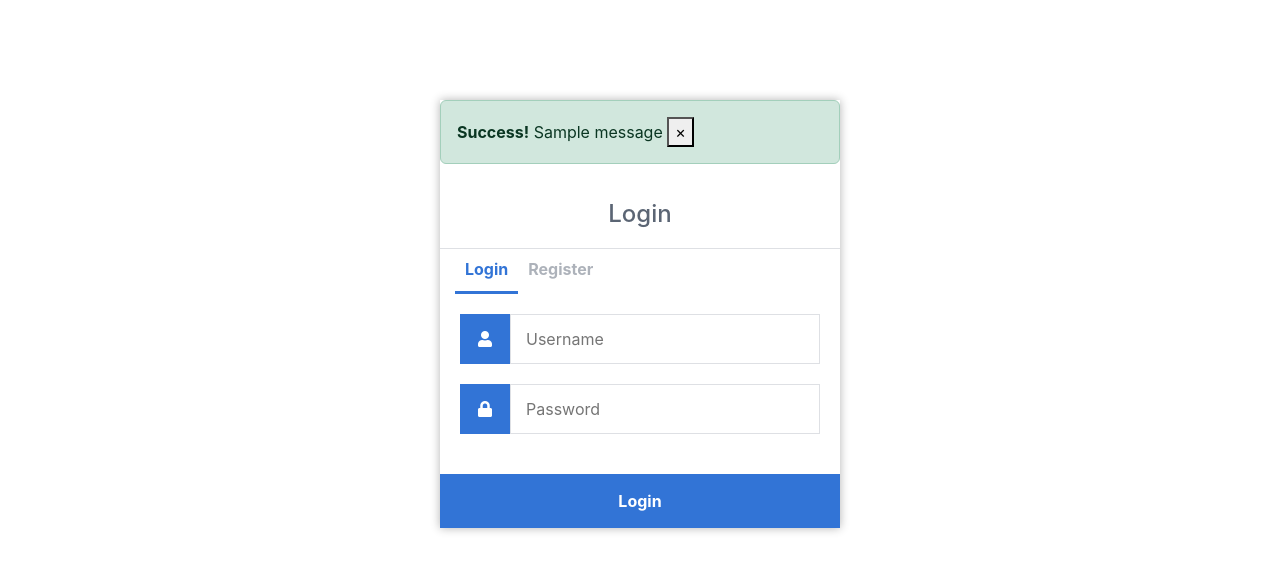
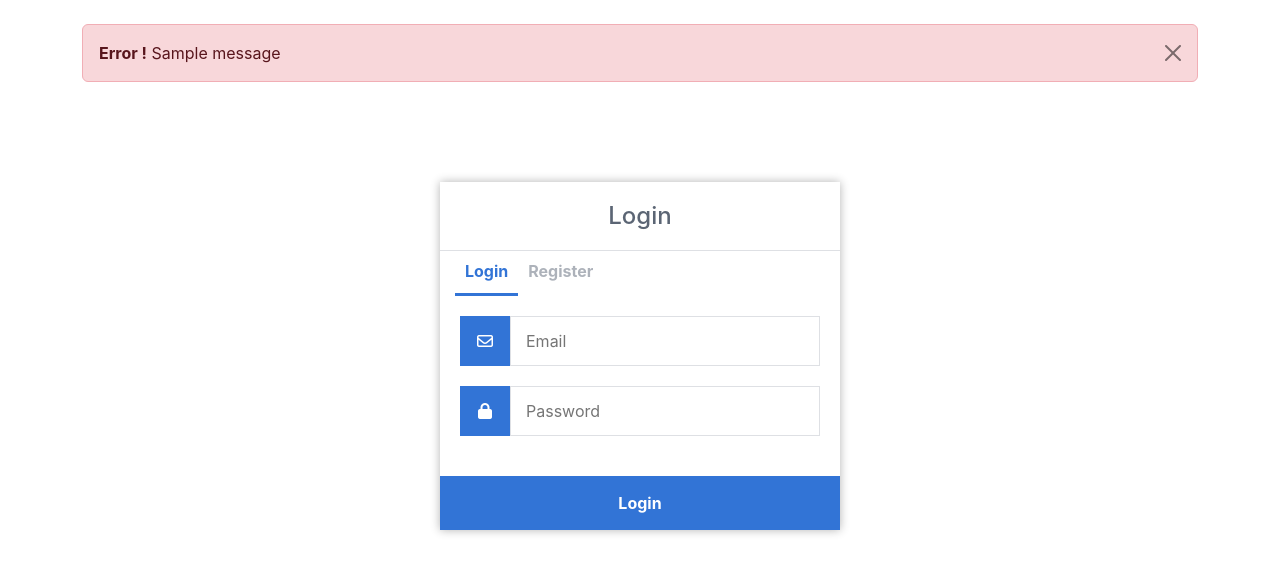
Before and after one commit to zakiamansyah/flask-crud, a Python web app: template app/templates/login.html in a window 1280 px wide. Shown: the part 74-648 px from the top of the page. Run offline with Jinja, Linux system fonts and the light colour scheme; the template is opened without the code that fills it, so the values that code supplies are empty; one stand-in notice (Sample message) is shown; some libraries are stand-ins or nearby versions.

Commit message:
Update version fontawesome and add flash message

```diff
--- a/app/templates/base.html
+++ b/app/templates/base.html
@@ -6,7 +6,7 @@
     <meta name="viewport" content="width=device-width, initial-scale=1.0">
     <title>My Data - {% block title %} {% endblock%}</title>
     <link rel="stylesheet" href="{{ url_for('static', filename='style.css') }}">
-    <link rel="stylesheet" href="https://use.fontawesome.com/releases/v5.7.1/css/all.css">
+    <link rel="stylesheet" href="https://use.fontawesome.com/releases/v6.1.2/css/all.css">
     <link rel="stylesheet" href="{{ url_for('static' , filename='css/bootstrap.min.css') }}" />
 </head>
 <body>
--- a/app/templates/editData.html
+++ b/app/templates/editData.html
@@ -47,7 +47,7 @@
             </div>
             <div class="form-group">
                 <button type="submit" class="btn btn-success btn-sm" name="submit">Submit</button>
-                <button type="reset" class="btn btn-danger btn-sm">Cancel</button>
+                <button type="reset" class="btn btn-danger btn-sm">Reset</button>
             </div>
         </form>
     </div>
--- a/app/templates/index.html
+++ b/app/templates/index.html
@@ -6,6 +6,11 @@
 
 {% block body %}
     <a href="{{ url_for('inputData') }}" class="btn btn-primary" style="margin-bottom: 1.3rem;">Input Data</a>
+    <div>
+
+    </div>
+    <a href="{{ url_for('logout') }}" class="btn btn-danger" style="width: 100px;padding: 5px 10px;margin:5px;">Logout</a>
+
     {% with msg = get_flashed_messages() %}
         {% if msg %}
             {% for message in msg %}
--- a/app/templates/inputData.html
+++ b/app/templates/inputData.html
@@ -46,7 +46,7 @@
             </div>
             <div class="form-group">
                 <button type="submit" class="btn btn-success btn-sm" name="submit">Submit</button>
-                <button type="reset" class="btn btn-danger btn-sm">Cancel</button>
+                <button type="reset" class="btn btn-danger btn-sm">Reset</button>
             </div>
         </form>
     </div>
--- a/app/templates/login.html
+++ b/app/templates/login.html
@@ -5,29 +5,28 @@
 {% block header %} Login Authentication {% endblock %}
 
 {% block body %}
-<div class="login">
 {% with msg = get_flashed_messages() %}
     {% if msg %}
         {% for message in msg %}
-                <div class="alert alert-success alert-dismissible fade show" role="alert">
-                    <strong>Success!</strong> {{ message }}
-                    <button type="button" class="close" data-dismiss="alert" aria-label="Close">
-                    <span aria-hidden="true">&times;</span>
+            <div class="alert alert-danger alert-dismissible fade show" role="alert">
+                <strong>Error !</strong> {{ message }}
+                <button type="button" class="btn-close" aria-label="Close">
                 </button>
             </div>
             {% endfor %}
     {% endif %}
 {% endwith %}
+<div class="login">
     <h1>Login</h1>
     <div class="links">
         <a href="{{ url_for('login') }}" class="active">Login</a>
         <a href="{{ url_for('register') }}">Register</a>
     </div>
     <form action="{{ url_for('login') }}" method="post">
-        <label for="username">
-            <i class="fas fa-user"></i>
+        <label for="email">
+            <i class="far fa-envelope"></i>
         </label>
-        <input type="text" name="username" placeholder="Username" id="username" required>
+        <input type="text" name="email" placeholder="Email" id="email" required>
         <label for="password">
             <i class="fas fa-lock"></i>
         </label>
```
Also changed, not shown: app/templates/register.html (+15 -3 lines). Lines whose indentation alone changed are shown as unchanged.
